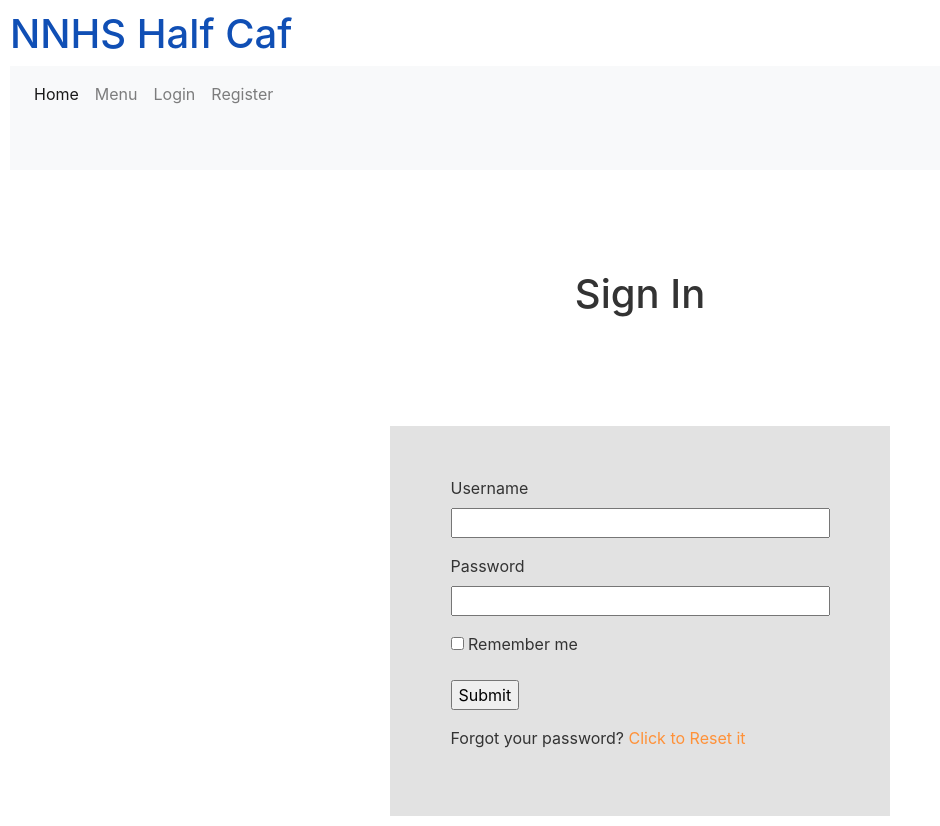
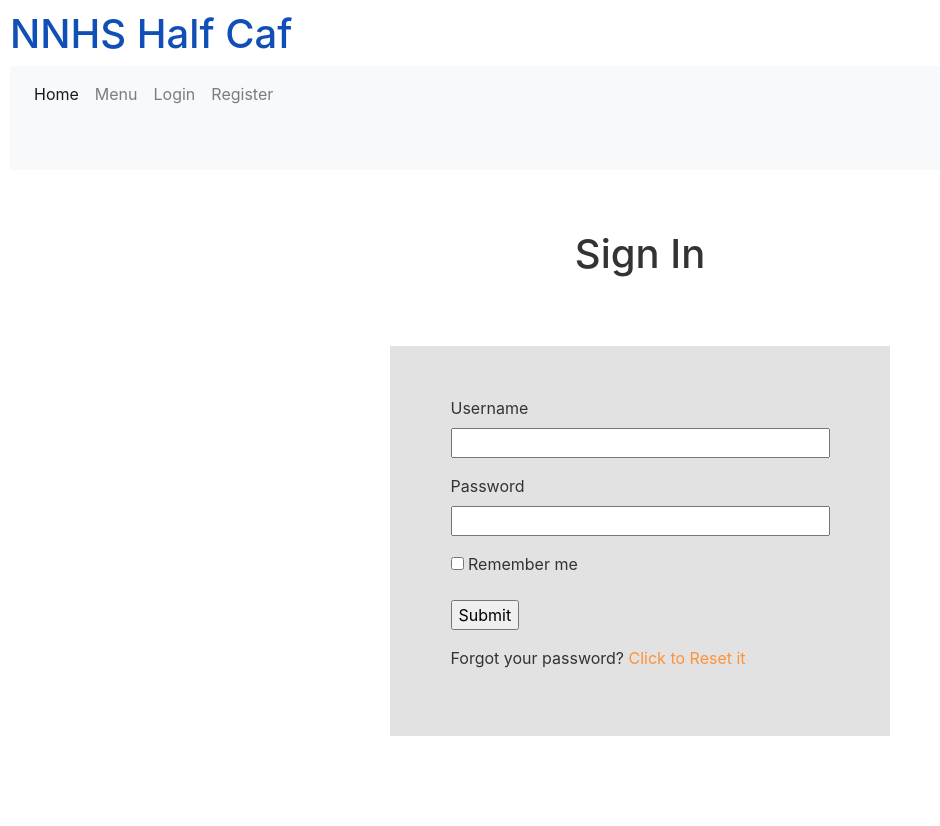
Before and after one commit to nnhsse202122/half-caf-app-2022, a Python web app: template Web-App/app/templates/login.html in a window 1280 px wide; the page is wider, and only the part inside the window is pictured. Shown: that part, without its empty margins (0-940 px from the left). After the commit the page ends 736 px from the top of that part, so only its background shows below. Run offline with Jinja, Linux system fonts and the light colour scheme; the template is opened without the code that fills it: most values are stand-ins (such as "Sample title", 1, 10 or a date in 2020); form fields are guessed from the names that the template uses; some libraries are stand-ins or nearby versions.

Commit message:
Centering register/login boxes

```diff
--- a/Web-App/app/templates/login.html
+++ b/Web-App/app/templates/login.html
@@ -21,7 +21,7 @@
             color: #333333;
             margin: auto;
             overflow: hidden;
-            padding: 100px 0;
+            padding: 60px 0;
             align-items: center;
             justify-content: space-around;
             display: flex;
--- a/Web-App/app/templates/teachreg.html
+++ b/Web-App/app/templates/teachreg.html
@@ -21,7 +21,7 @@
             color: #333333;
             margin: auto;
             overflow: hidden;
-            padding: 100px 0;
+            padding: 60px 0;
             align-items: center;
             justify-content: space-around;
             display: flex;
```
